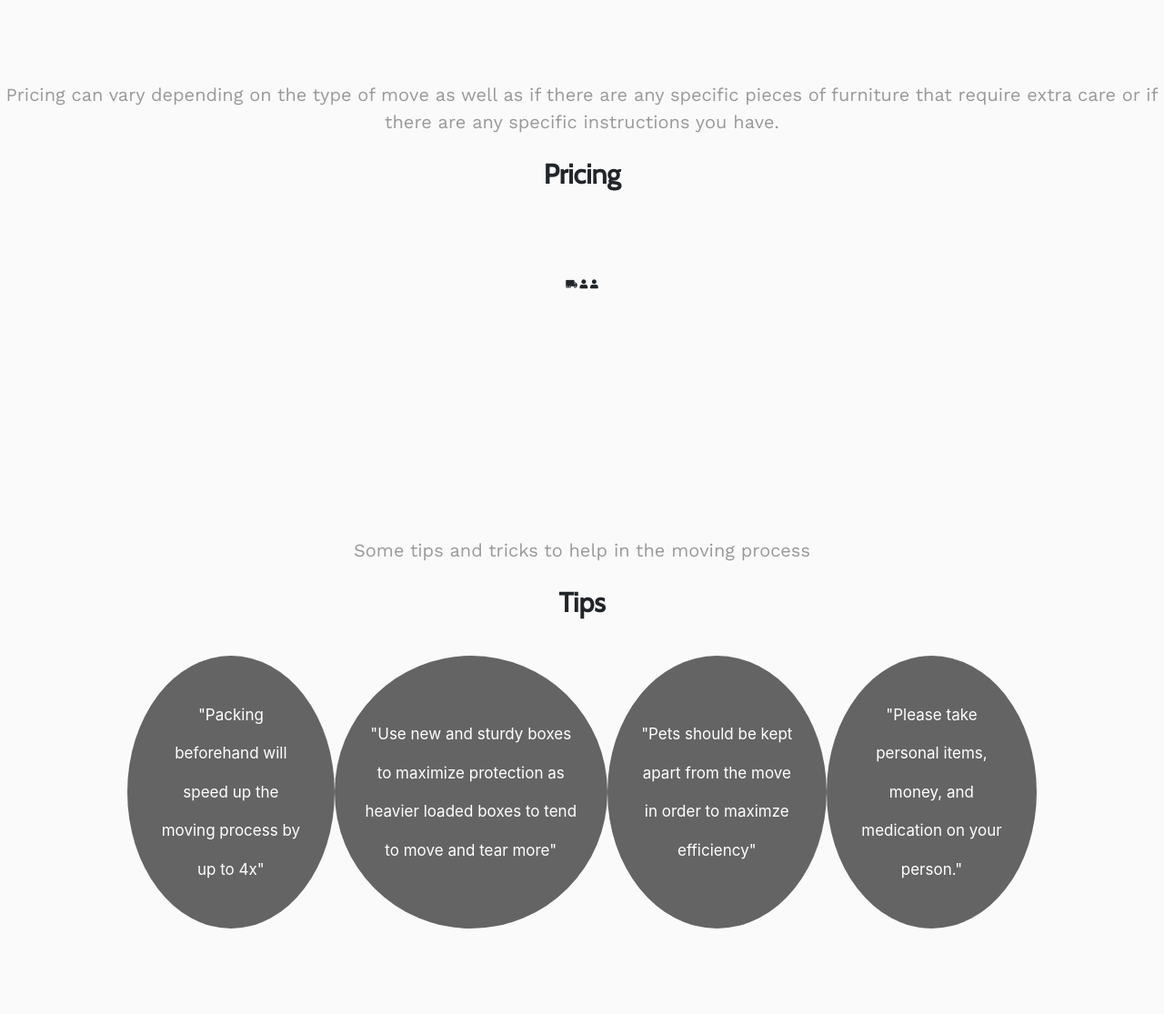
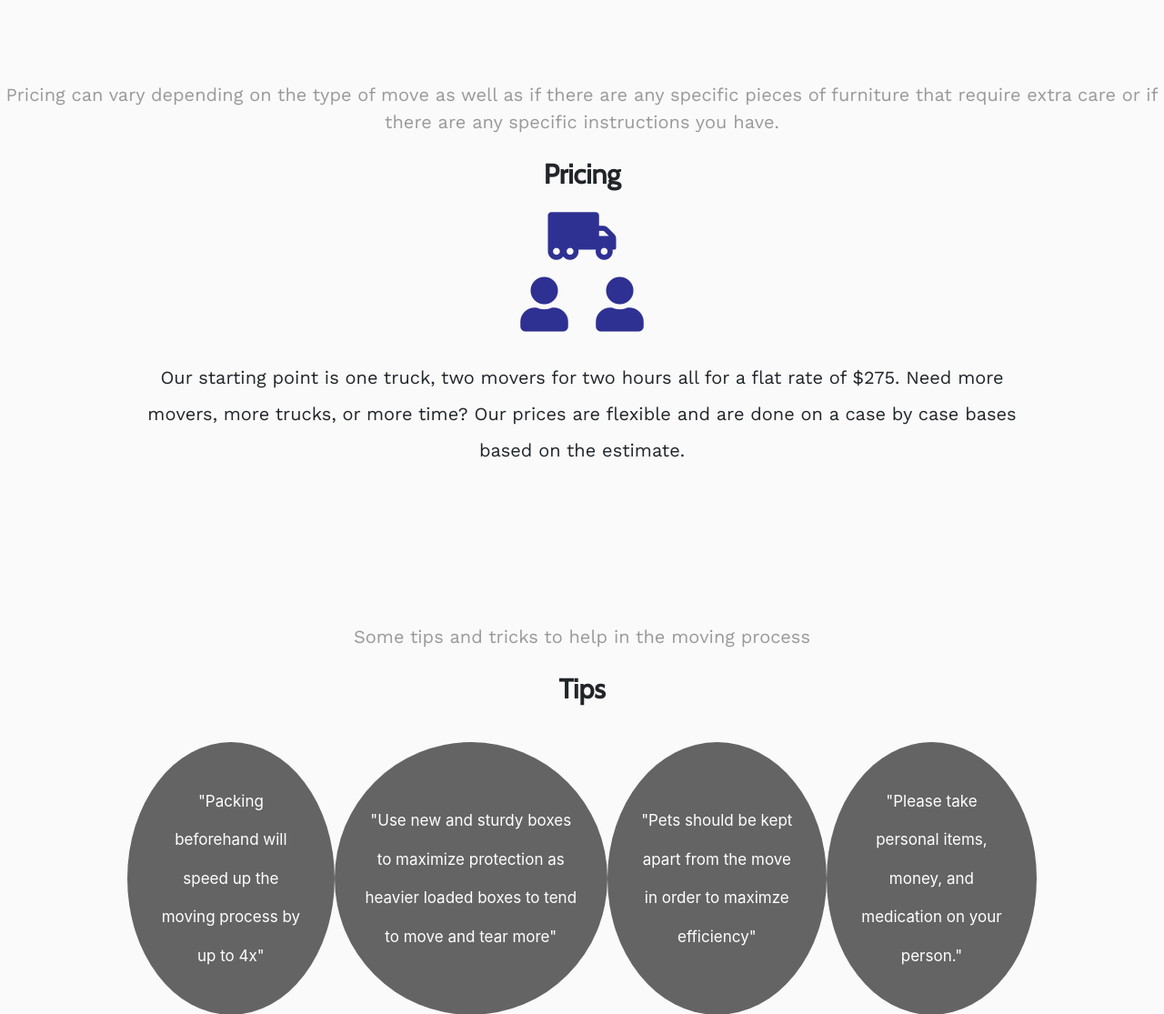
Before and after one commit to AJMarquez99/RadicalMovers, a PHP site: page / in a window 1280 px wide. Shown: the part 1677-2792 px from the top of the page at 91% size. Run offline with PHP 8.4, Linux system fonts and the light colour scheme; some libraries are stand-ins or nearby versions.

Commit message:
(AMarquez - W) Added changes from client

```diff
--- a/components/_header.html
+++ b/components/_header.html
@@ -33,7 +33,7 @@
           <li>
             <a class="nav-link" href="#radical_services">Services</a>
             <ul class="sub-nav-dropdown">
-              <!--<li><a href="#radical_pricing">Pricing</a></li>-->
+              <li><a href="#radical_pricing">Pricing</a></li>
               <li><a href="#radical_tips">Tips</a></li>
             </ul>
           </li>
--- a/components/_map.html
+++ b/components/_map.html
@@ -7,8 +7,13 @@
     <div class="row justify-content-between footer-main mx-auto" id="radical_contact">
       <div class="col-md-6 col-lg-4 footer-hours">
         <h4>Radical Movers</h4>
-        <p>Since 2011, Radical Movers has been the undisputed winner on the VA, DC and MD area as the best moving company</p>
+        <!--<p>Since 2011, Radical Movers has been the undisputed winner on the VA, DC and MD area as the best moving company</p>-->
         <p>We work 7 days a week, 365 days a year, whenever you need us we're there.</p>
+        <ul class="contact-container">
+          <li class="contact-title">USDOT: #0000000</li>
+          <li class="contact-title">MC: #540078</li>
+          <li class="contact-title">Virginia Certificate: #588</li>
+        </ul>
       </div>
       <div class="col-lg-4 footer-payments d-none d-lg-block">
         <h4>Payments Accepted</h4>
--- a/components/_services.html
+++ b/components/_services.html
@@ -105,10 +105,11 @@
               <span>If more movers are necessary please let us know when contacting us.</span>
             </div>
           </div>-->
-          <div class="col pricing-container">
+          <div class="col pricing-content">
+            <i class="fas fa-user"></i>
             <i class="fas fa-truck-moving"></i>
             <i class="fas fa-user"></i>
-            <i class="fas fa-user"></i>
+            <p>Our starting point is one truck, two movers for two hours all for a flat rate of $275. Need more movers, more trucks, or more time? Our prices are flexible and are done on a case by case bases based on the estimate.</p>
           </div>
         </div>
       </div>
--- a/css/master.css
+++ b/css/master.css
@@ -364,19 +364,18 @@ li:hover > .sub-nav-dropdown a:hover {
 }
 
 .pricing-container {
-  padding: 90px 0;
-}
-.pricing-container .truck-container {
+  padding: 90px 0 0;
+  /*.truck-container {
     display: flex;
     flex-direction: row;
     justify-content: flex-end;
     padding-right: 100px;
   }
-.pricing-container .truck-pricing {
+  .truck-pricing {
     margin-top: 30px;
     position: relative;
     font-size: 2em;
-  font-family: "Work Sans", sans-serif;
+    font-family: $nav-font;
     flex-basis: min-content;
     height: min-content;
     display: flex;
@@ -384,92 +383,129 @@ li:hover > .sub-nav-dropdown a:hover {
     align-items: center;
     flex-direction: column;
     border-radius: 50%;
-  border: 7px solid #d41111;
+    border: 7px solid $secondary-color;
     padding: 40px;
+    i {
+      font-size: 3em;
+      color: $primary-color;
     }
-.pricing-container .truck-pricing i {
-  font-size: 3em;
-  color: #2e3192;
-}
-.pricing-container .truck-pricing:first-of-type {
+    &:first-of-type {
       margin-right: 30px;
       top: -30px;
     }
-.pricing-container .truck-pricing:nth-of-type(2) {
+    &:nth-of-type(2) {
       top: 30px;
-}
-.pricing-container .truck-pricing:nth-of-type(2) i:nth-of-type(2) {
+      i:nth-of-type(2) {
         position: relative;
         top: 10px;
       }
-.pricing-container .truck-pricing p:first-of-type {
+    }
+    p {
+      &:first-of-type {
         margin-top: 10px;
       }
-.pricing-container .truck-pricing p:last-of-type {
+      &:last-of-type {
         margin-bottom: 10px;
       }
-.pricing-container .truck-pricing:hover {
-  background-color: #2e3192;
     }
-.pricing-container .truck-pricing:hover i, .pricing-container .truck-pricing:hover p {
+    &:hover {
+      background-color: $primary-color;
+      i, p {
         color: #FFF;
       }
-.pricing-container .truck-pricing, .pricing-container .truck-pricing:hover {
+    }
+    &, &:hover {
       transition: background-color 0.5s;
-}
-.pricing-container .truck-pricing i, .pricing-container .truck-pricing p, .pricing-container .truck-pricing:hover i, .pricing-container .truck-pricing:hover p {
+      i, p {
         transition: color 0.5s;
       }
-.pricing-container .person-container .person-container-second {
+    }
+  }
+  .person-container {
+    .person-container-second {
       position: relative;
       display: flex;
       height: 300px;
       flex-direction: column;
       justify-content: flex-start;
       margin-right: 200px;
-}
-.pricing-container .person-container .person-container-second span {
+      span {
         position: relative;
-  color: #999999;
+        color: darken($header-color, 10%);
         font-size: 2em;
-  font-family: "Work Sans", sans-serif;
+        font-family: $nav-font;
         top: 315px;
       }
-.pricing-container .person-pricing {
+    }
+  }
+  .person-pricing {
     position: absolute;
     font-size: 1.8em;
-  font-family: "Work Sans", sans-serif;
+    font-family: $nav-font;
     flex-basis: min-content;
     height: auto;
     display: flex;
     justify-content: center;
     align-items: center;
     flex-direction: column;
-}
-.pricing-container .person-pricing:first-of-type {
+    &:first-of-type {
       top: 20px;
       left: 50%;
       transform: translateX(-50%);
     }
-.pricing-container .person-pricing:nth-of-type(2) {
+    &:nth-of-type(2) {
       bottom: 0;
       left: 25%;
       transform: translateX(-50%);
     }
-.pricing-container .person-pricing:nth-of-type(3) {
+    &:nth-of-type(3) {
       bottom: 0;
       left: 75%;
       transform: translateX(-50%);
     }
-.pricing-container .person-pricing i {
+    i {
       font-size: 2.6em;
+      color: $primary-color;
+    }
+    &:hover {
+      i {
+        color: $secondary-color;
+      }
+    }
+    i, &:hover i {
+      transition: color 0.5s;
+    }
+  }*/
+}
+.pricing-container .pricing-content {
+  padding: 90px 0 0;
+  min-height: 380px;
+  position: relative;
+}
+.pricing-container .pricing-content i {
+  font-size: 6em;
   color: #2e3192;
 }
-.pricing-container .person-pricing:hover i {
-  color: #d41111;
+.pricing-container .pricing-content i:nth-of-type(odd) {
+  position: relative;
+  top: 0;
 }
-.pricing-container .person-pricing i, .pricing-container .person-pricing:hover i {
-  transition: color 0.5s;
+.pricing-container .pricing-content i:nth-of-type(even) {
+  position: relative;
+  top: -75px;
+}
+.pricing-container .pricing-content i:last-of-type {
+  right: 25px;
+}
+.pricing-container .pricing-content i:first-of-type {
+  left: 25px;
+}
+.pricing-container .pricing-content p {
+  max-width: 1000px;
+  font-size: 2em;
+  font-family: "Work Sans", sans-serif;
+  margin: 30px auto 0;
+  line-height: 2em;
 }
 
 .tips-container {
--- a/sass/_services.scss
+++ b/sass/_services.scss
@@ -86,8 +86,38 @@
 }
 
 .pricing-container {
-  padding: 90px 0;
-  .truck-container {
+  padding: 90px 0 0;
+  .pricing-content {
+    padding: 90px 0 0;
+    min-height: 380px;
+    position: relative;
+    i {
+      font-size: 6em;
+      color: $primary-color;
+      &:nth-of-type(odd) {
+        position: relative;
+        top: 0;
+      }
+      &:nth-of-type(even) {
+        position: relative;
+        top: -75px;
+      }
+      &:last-of-type {
+        right: 25px;
+      }
+      &:first-of-type {
+        left: 25px;
+      }
+    }
+    p {
+      max-width: 1000px;
+      font-size: 2em;
+      font-family: $nav-font;
+      margin: 30px auto 0;
+      line-height: 2em;
+    }
+  }
+  /*.truck-container {
     display: flex;
     flex-direction: row;
     justify-content: flex-end;
@@ -197,7 +227,7 @@
     i, &:hover i {
       transition: color 0.5s;
     }
-  }
+  }*/
 }
 
 .tips-container {
```
Also changed, not shown: 1 other file. Lines whose indentation alone changed are shown as unchanged.
